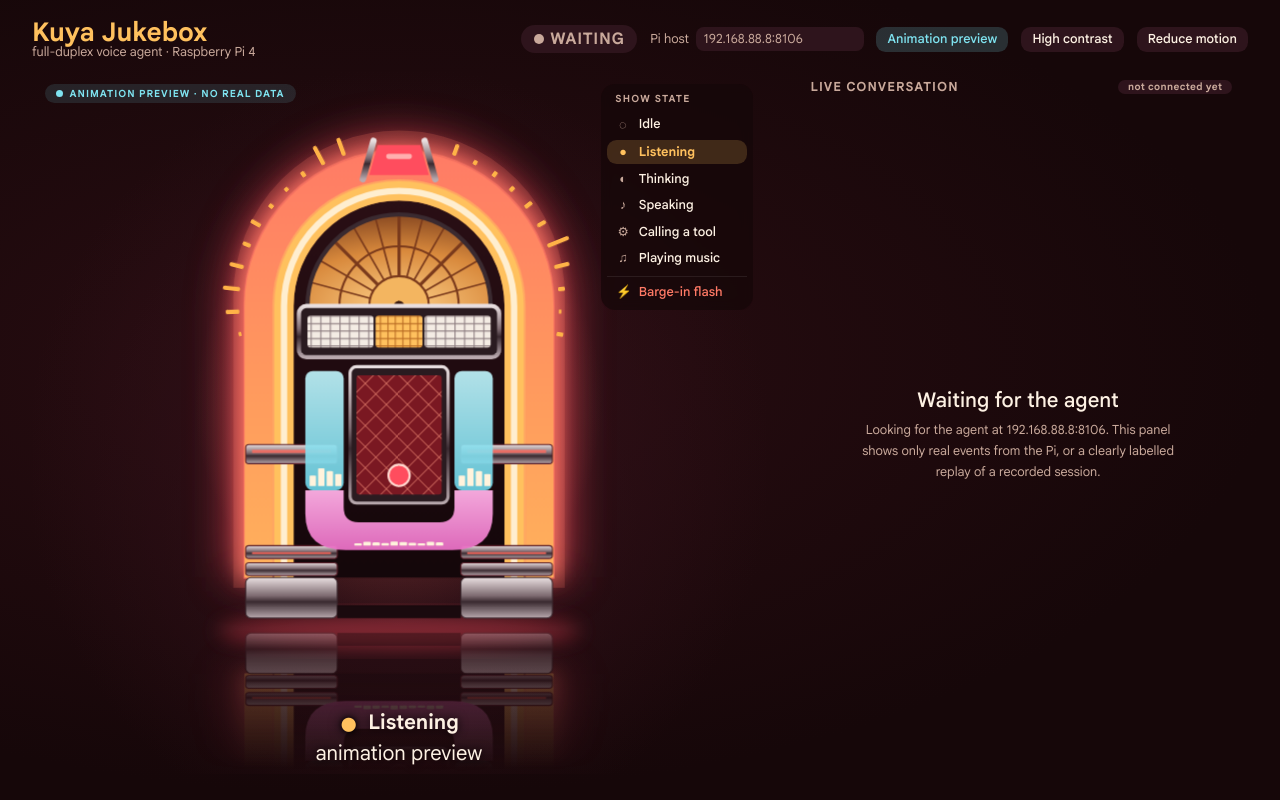
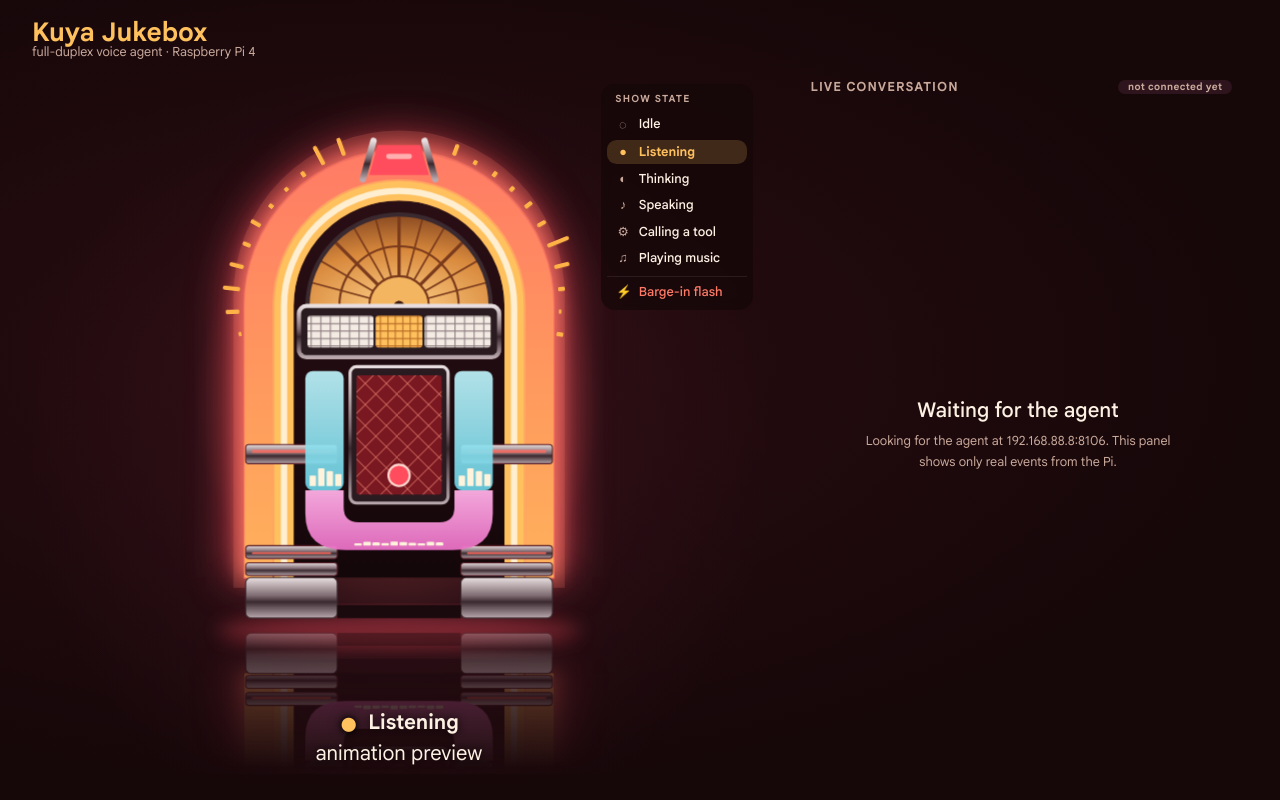
Before and after one commit to lsjao/ai231-mex3-voice-agent, a plain HTML site: page docs/visual/index.html in a window 1280 px wide. Drawn offline with Linux system fonts and the light colour scheme; no server answers.

Commit message:
Visual: remove header controls (status pill, Pi host, preview button, high contrast, reduce motion) and preview badge; motion always on
Co-Authored-By: Claude Sonnet 5.5 <noreply@anthropic.com>

```diff
--- a/docs/visual/index.html
+++ b/docs/visual/index.html
@@ -162,7 +162,6 @@ main{flex:1 1 0;min-height:0;padding:0 2rem 1.6rem;display:flex}
 :root.reduce [data-state=music] .panelL,:root.reduce [data-state=music] .panelU{filter:hue-rotate(140deg)}
 :root.reduce [data-state=music] .panelR{filter:hue-rotate(250deg)}
 :root.reduce [data-state=music] .eq rect{transform:scaleY(.55)}
-@media (prefers-reduced-motion:reduce){*{animation:none!important;transition:none!important}}
 
 /* ---------- narrow / laptop portrait ---------- */
 @media (max-width:900px){
@@ -177,11 +176,6 @@ main{flex:1 1 0;min-height:0;padding:0 2rem 1.6rem;display:flex}
 <body>
 <header>
   <div class="brand"><b>Kuya Jukebox</b><span>full-duplex voice agent · Raspberry Pi 4</span></div>
-  <span class="pill" id="pill" data-k="waiting" role="status" aria-live="polite"><i></i><span id="pillText">WAITING</span></span>
-  <label class="hostbox">Pi host <input id="host" spellcheck="false" aria-label="Pi host and port" autocomplete="off"></label>
-  <button class="btn" id="btnPreview" aria-pressed="false" title="Show hero state animations only (no chat content)">Animation preview</button>
-  <button class="btn" id="btnHC" aria-pressed="false">High contrast</button>
-  <button class="btn" id="btnMotion" aria-pressed="false" title="Follows your system setting by default">Reduce motion</button>
 </header>
 
 <main>
@@ -189,7 +183,6 @@ main{flex:1 1 0;min-height:0;padding:0 2rem 1.6rem;display:flex}
   <div class="view" id="vStage">
     <section class="left" aria-label="Agent state and latency">
       <div class="card heroCard">
-        <div class="hero-badge" id="prevBadge" hidden>Animation preview · no real data</div>
         <div class="previewRow" id="previewRow" hidden></div>
         <div class="hero" id="hero" data-state="idle">
           <div class="halo"></div>
@@ -318,7 +311,7 @@ const hero = $("hero");
   eq("eqL",116,4,6,2,384,100); eq("eqR",256,4,6,2,384,100); eq("eqU",158,10,7,1.5,440,22);
 })();
 
-let heroBase = "idle", previewState = null, musicTitle = "", musicDucked = false, toolName = "";
+let previewOn = false, heroBase = "idle", previewState = null, musicTitle = "", musicDucked = false, toolName = "";
 function paintHero(){
   const s = previewState || heroBase, ui = STATE_UI[s] || STATE_UI.idle;
   hero.dataset.state = s;
@@ -343,11 +336,10 @@ function flashHero(){ hero.classList.remove("flash"); void hero.offsetWidth; her
     b.appendChild(el("i",null,STATE_UI[k].i)); b.appendChild(document.createTextNode(STATE_UI[k].w));
     b.addEventListener("click",()=>{ previewState=k; paintHero(); }); row.appendChild(b); });
   const f=el("button","pbtn fx"); f.appendChild(el("i",null,"⚡")); f.appendChild(document.createTextNode("Barge-in flash")); f.addEventListener("click",flashHero); row.appendChild(f);
-  window.setPreview = function(on, fromUser){
-    $("btnPreview").setAttribute("aria-pressed",on); row.hidden=!on; $("prevBadge").hidden=!on;
+  window.setPreview = function(on){
+    row.hidden=!on; previewOn=on;
     previewState = on ? (previewState||"listening") : null; paintHero();
   };
-  $("btnPreview").addEventListener("click",()=>setPreview($("btnPreview").getAttribute("aria-pressed")!=="true"));
   setPreview(true,false);   /* on by default; real events switch it off (see ingest) */
 })();
 
@@ -385,7 +377,7 @@ function q(text){ return el("span","q","“"+text+"”"); }
 
 function ingest(ev){
   if(!ev || typeof ev!=="object" || typeof ev.type!=="string") return;
-  if(previewState && $("btnPreview").getAttribute("aria-pressed")==="true") setPreview(false,false);   /* real data always wins over the preview */
+  if(previewOn) setPreview(false);   /* real data always wins over the preview */
   switch(ev.type){
     case "state": setHeroState(ev.state); if(ev.state!=="tool") toolName=""; paintHero(); break;
     case "user": {
@@ -426,14 +418,13 @@ function ingestFrom(src, ev){
 /* ===================== connection: LIVE ===================== */
 let mode = "live", hostVal = (/^https?:$/.test(location.protocol) && location.hostname && !/^(localhost|127\.0\.0\.1)$/.test(location.hostname) ? location.hostname+":8106" : null) || store("kuya.host") || "192.168.88.8:8106";
 try{ const qh = new URLSearchParams(location.search).get("host"); if(qh){ hostVal = qh.replace(/[^\w.:\-\/]/g,""); store("kuya.host",hostVal); } }catch(e){}
-const hostIn = $("host"); hostIn.value = hostVal;
+
 function hostUrl(path){ let h=hostVal.trim().replace(/\/+$/,""); if(!/^https?:\/\//i.test(h)) h="http://"+h; return h+path; }
 const PILL = {live:"LIVE", reconnecting:"RECONNECTING", replay:"REPLAY", waiting:"WAITING"};
 function setStatus(k){
-  $("pill").dataset.k=k; $("pillText").textContent=PILL[k]; $("pill").setAttribute("aria-label","Connection status: "+PILL[k]);
   const cs=$("chatSrc"); cs.dataset.k=k; cs.textContent = k==="live"?"from the Pi, live": k==="replay"?"recorded session": k==="reconnecting"?"connection lost, retrying":"not connected yet";
   $("chatTitle").textContent = k==="replay" ? "Replay (recorded)" : "Live conversation";
-  if(!feed.children.length || emptyEl){ if(mode==="live") showEmpty("Waiting for the agent", k==="live" ? "Connected. Nothing said yet." : "Looking for the agent at "+hostVal+". This panel shows only real events from the Pi, or a clearly labelled replay of a recorded session."); }
+  if(!feed.children.length || emptyEl){ if(mode==="live") showEmpty("Waiting for the agent", k==="live" ? "Connected. Nothing said yet." : "Looking for the agent at "+hostVal+". This panel shows only real events from the Pi."); }
 }
 let abortC=null, retryT=null, everLive=false, backoff=1000;
 function stopLive(){ if(abortC){ abortC.abort(); abortC=null; } clearTimeout(retryT); }
@@ -453,16 +444,8 @@ async function startLive(){
   }catch(e){ if(ac.signal.aborted) return; }
   if(mode==="live" && abortC===ac){ setStatus(everLive?"reconnecting":"waiting"); scheduleRetry(); }
 }
-hostIn.addEventListener("change",()=>{ hostVal=hostIn.value.trim()||hostVal; store("kuya.host",hostVal); backoff=1000; everLive=false; if(mode==="live"){ resetView(); setStatus("waiting"); startLive(); } });
 
 /* ===================== display options ===================== */
-function setHC(on){ document.documentElement.classList.toggle("hc",on); $("btnHC").setAttribute("aria-pressed",on); store("kuya.hc",on?"1":"0"); }
-$("btnHC").addEventListener("click",()=>setHC(!document.documentElement.classList.contains("hc")));
-const mq = matchMedia("(prefers-reduced-motion: reduce)");
-function setReduce(on){ document.documentElement.classList.toggle("reduce",on); $("btnMotion").setAttribute("aria-pressed",on); }
-setReduce(mq.matches); (mq.addEventListener? mq.addEventListener("change",e=>setReduce(e.matches)) : mq.addListener(e=>setReduce(e.matches)));
-$("btnMotion").addEventListener("click",()=>setReduce(!document.documentElement.classList.contains("reduce")));
-setHC(store("kuya.hc")==="1");
 
 /* ===================== start ===================== */
 paintHero(); setStatus("waiting"); startLive();
```
Also changed, not shown: 1 other file.
